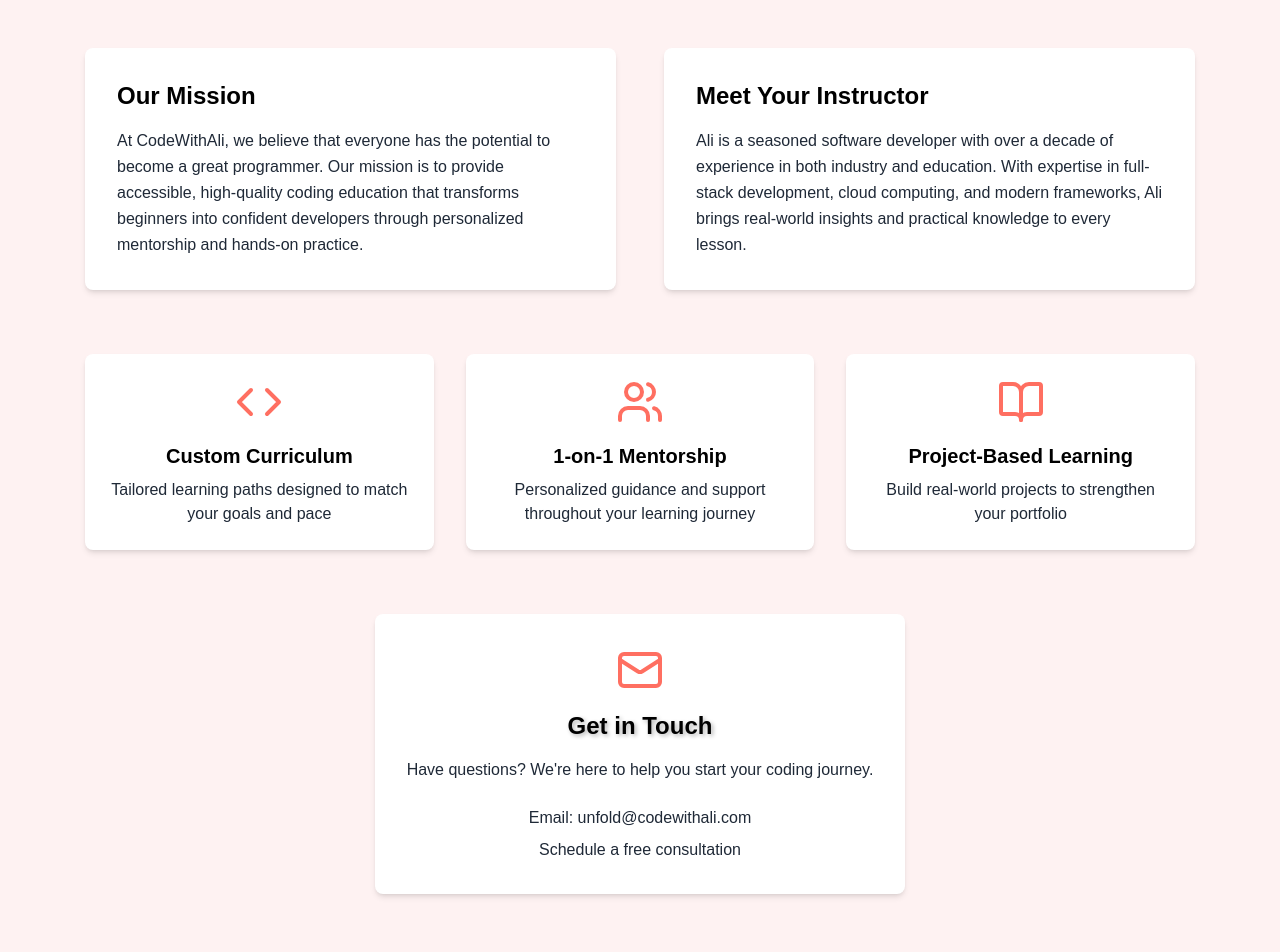
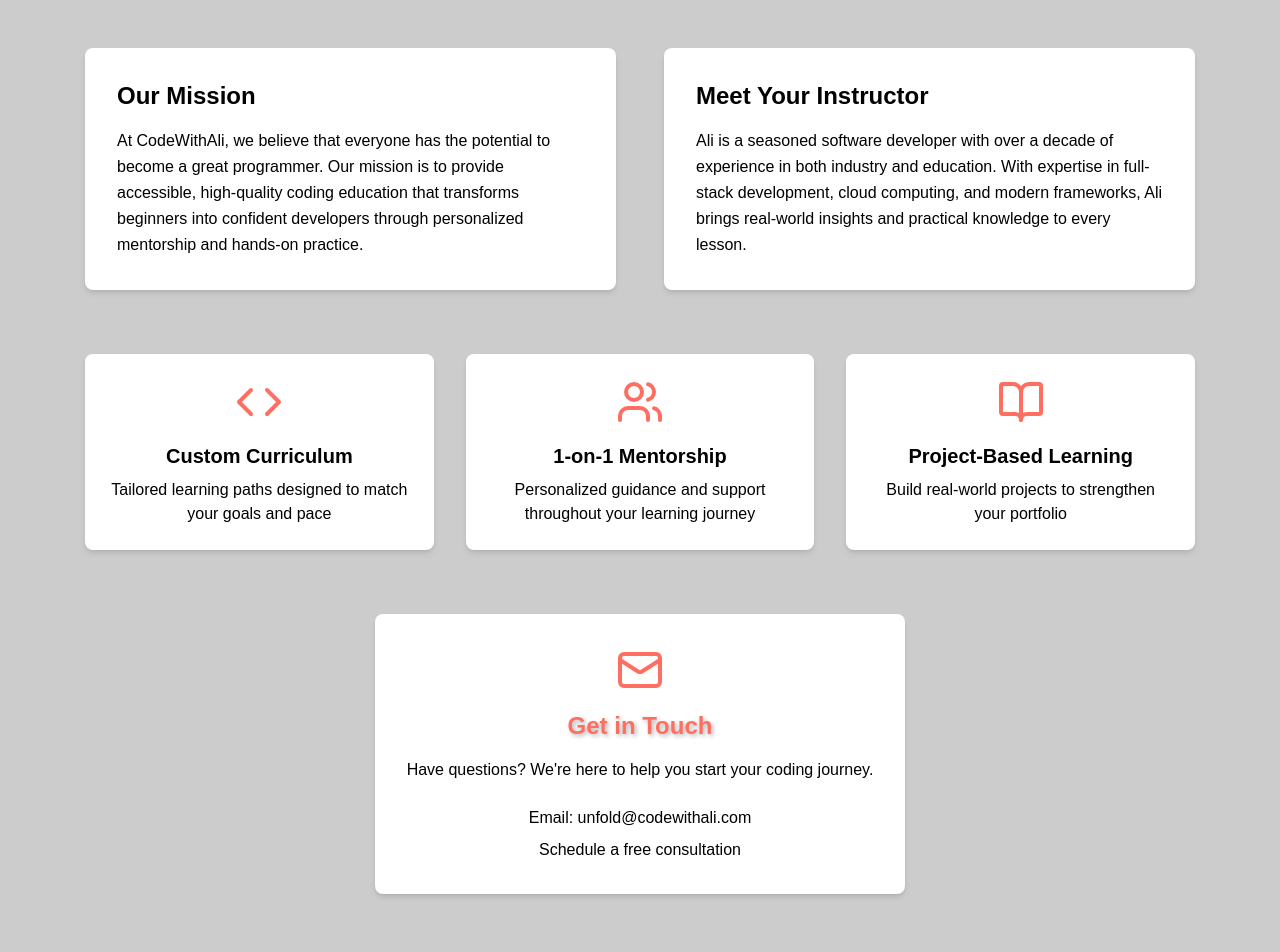
Before and after one commit to CodeWithAli-Co/CodeWithAli, a Next.js app: page /about in a window 1280 px wide. Shown: the part 540-1492 px from the top of the page. Built offline with nearby package versions, Linux system fonts and the light colour scheme.

Commit message:
About page CSS update

```diff
--- a/src/app/(routes)/about/page.tsx
+++ b/src/app/(routes)/about/page.tsx
@@ -3,7 +3,7 @@
 
 export default function About() {
   return (
-    <div className="min-h-screen bg-white">
+    <div className="min-h-screen">
       {/* Hero Section */}
       <section className="relative bg-[#ff6f61] text-white py-20">
         <div className="container mx-auto px-6">
@@ -19,23 +19,23 @@
       </section>
 
       {/* Main Content */}
-      <section className="py-16 bg-red-50">
+      <section className="py-16">
         <div className="container mx-auto px-6">
-          <h2 className="text-3xl font-bold text-center mb-12 text-black">About CodeWithAli</h2>
+          <h2 className="text-3xl font-bold text-center mb-12 text-black dark:text-white">About CodeWithAli</h2>
 
           <div className="grid md:grid-cols-2 gap-12 mb-16">
-            <div className="bg-white p-8 rounded-lg shadow-md">
-              <h3 className="text-2xl font-semibold mb-4 text-black">Our Mission</h3>
-              <p className="text-gray-800 leading-relaxed">
+            <div className="bg-white dark:bg-gray-800 p-8 rounded-lg shadow-md">
+              <h3 className="text-2xl font-semibold mb-4">Our Mission</h3>
+              <p className=" leading-relaxed">
                 At CodeWithAli, we believe that everyone has the potential to become a great programmer.
                 Our mission is to provide accessible, high-quality coding education that transforms beginners
                 into confident developers through personalized mentorship and hands-on practice.
               </p>
             </div>
 
-            <div className="bg-white p-8 rounded-lg shadow-md">
-              <h3 className="text-2xl font-semibold mb-4 text-black">Meet Your Instructor</h3>
-              <p className="text-gray-800 leading-relaxed">
+            <div className="bg-white dark:bg-gray-800 p-8 rounded-lg shadow-md">
+              <h3 className="text-2xl font-semibold mb-4">Meet Your Instructor</h3>
+              <p className="leading-relaxed">
                 Ali is a seasoned software developer with over a decade of experience in both industry
                 and education. With expertise in full-stack development, cloud computing, and modern
                 frameworks, Ali brings real-world insights and practical knowledge to every lesson.
@@ -45,33 +45,33 @@
 
           {/* Features Grid */}
           <div className="grid md:grid-cols-3 gap-8 mb-16">
-            <div className="text-center p-6 bg-white rounded-lg shadow-md">
+            <div className="text-center p-6 bg-white dark:bg-gray-800 rounded-lg shadow-md">
               <Code className="w-12 h-12 text-[#ff6f61] mx-auto mb-4" />
-              <h3 className="text-xl font-semibold mb-2 text-black">Custom Curriculum</h3>
-              <p className="text-gray-800">Tailored learning paths designed to match your goals and pace</p>
+              <h3 className="text-xl font-semibold mb-2 ">Custom Curriculum</h3>
+              <p className="">Tailored learning paths designed to match your goals and pace</p>
             </div>
 
-            <div className="text-center p-6 bg-white rounded-lg shadow-md">
+            <div className="text-center p-6 bg-white dark:bg-gray-800 rounded-lg shadow-md">
               <Users className="w-12 h-12 text-[#ff6f61] mx-auto mb-4" />
-              <h3 className="text-xl font-semibold mb-2 text-black">1-on-1 Mentorship</h3>
-              <p className="text-gray-800">Personalized guidance and support throughout your learning journey</p>
+              <h3 className="text-xl font-semibold mb-2 ">1-on-1 Mentorship</h3>
+              <p className="">Personalized guidance and support throughout your learning journey</p>
             </div>
 
-            <div className="text-center p-6 bg-white rounded-lg shadow-md">
+            <div className="text-center p-6 bg-white dark:bg-gray-800 rounded-lg shadow-md">
               <BookOpen className="w-12 h-12 text-[#ff6f61] mx-auto mb-4" />
-              <h3 className="text-xl font-semibold mb-2 text-black">Project-Based Learning</h3>
-              <p className="text-gray-800">Build real-world projects to strengthen your portfolio</p>
+              <h3 className="text-xl font-semibold mb-2 ">Project-Based Learning</h3>
+              <p className="">Build real-world projects to strengthen your portfolio</p>
             </div>
           </div>
 
           {/* Contact Section */}
-          <div className="bg-white p-8 rounded-lg shadow-md text-center max-w-2xl mx-auto">
+          <div className="bg-white dark:bg-gray-800 p-8 rounded-lg shadow-md text-center max-w-2xl mx-auto">
             <Mail className="w-12 h-12 text-[#ff6f61] mx-auto mb-4" />
-            <h2 className="text-2xl font-bold mb-4 text-black">Get in Touch</h2>
-            <p className="text-gray-800 mb-6">Have questions? We're here to help you start your coding journey.</p>
+            <h2 className="text-2xl font-bold mb-4">Get in Touch</h2>
+            <p className="mb-6">Have questions? We're here to help you start your coding journey.</p>
             <div className="space-y-2">
-              <p className="text-gray-800">Email: unfold@codewithali.com</p>
-              <p className="text-gray-800">Schedule a free consultation</p>
+              <p className="">Email: unfold@codewithali.com</p>
+              <p className="">Schedule a free consultation</p>
             </div>
           </div>
         </div>
```
